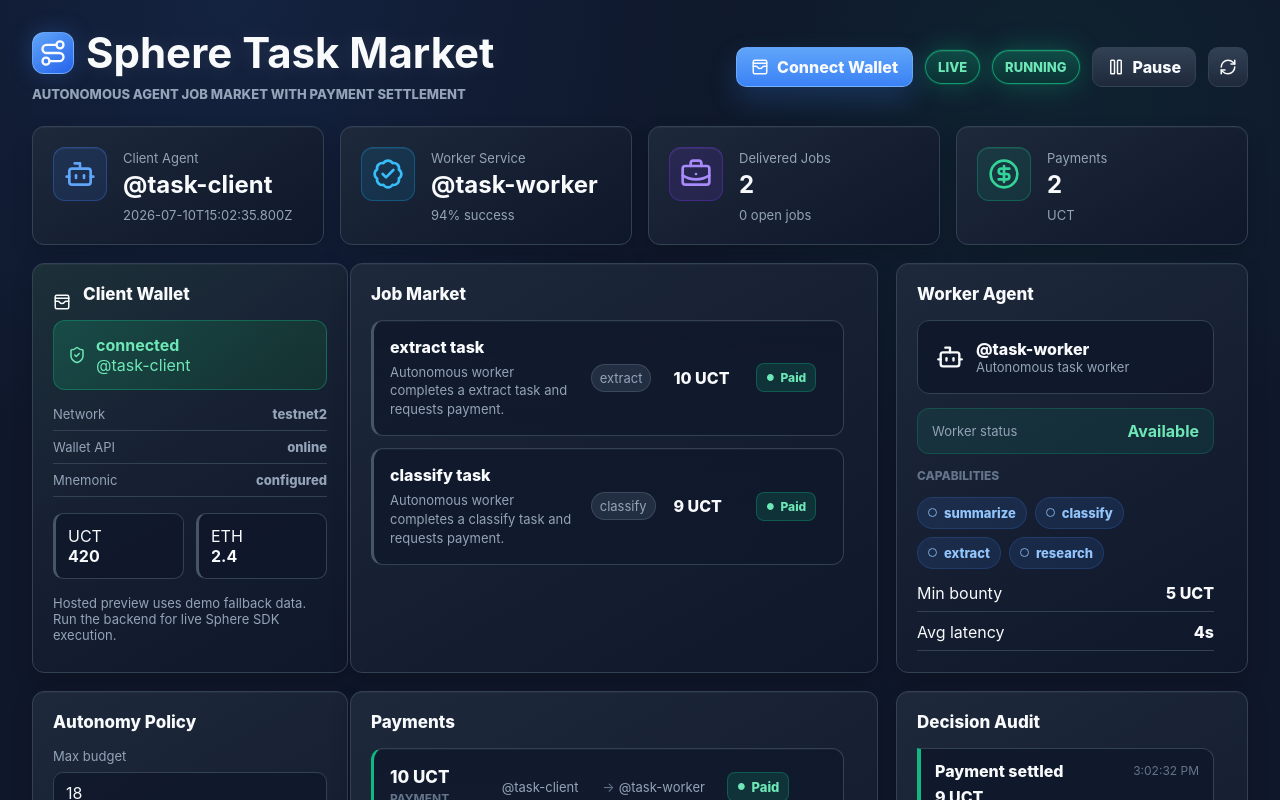
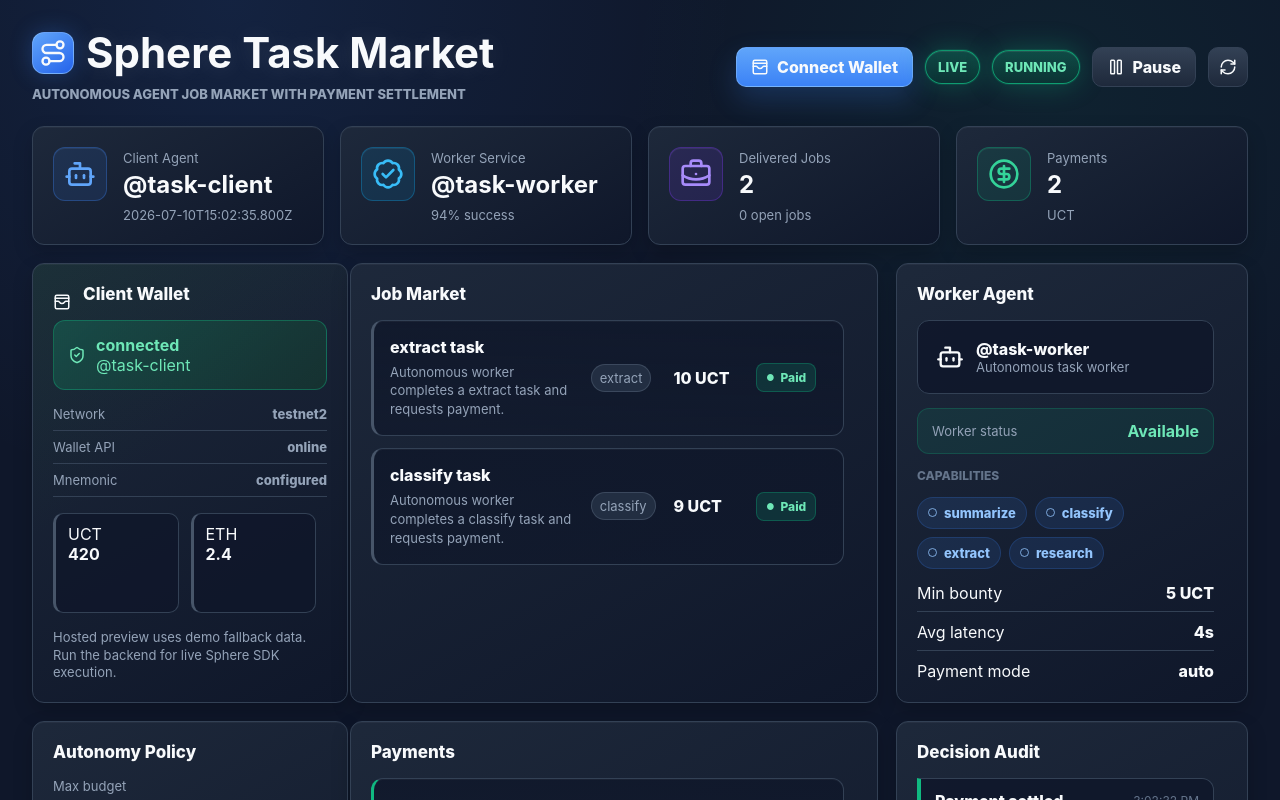
Before and after one commit to eaglebooth/SphereTaskMarket, a React (Vite) app: page / in a window 1280 px wide. Shown: the top 800 px of the page. Built offline with nearby package versions, Linux system fonts and the light colour scheme; no server answers.

Commit message:
Prevent wallet balance overflow

```diff
--- a/src/client/styles.css
+++ b/src/client/styles.css
@@ -13,7 +13,7 @@
   --radius: 12px;
   --shadow: 0 8px 20px rgb(0 0 0 / 18%);
   --shadow-hover: 0 14px 30px rgb(0 0 0 / 24%);
-  --workspace-top-row: 410px;
+  --workspace-top-row: 440px;
   --workspace-bottom-row: 430px;
   background: #0f172a;
   color: #f8fafc;
@@ -445,9 +445,14 @@ button:disabled {
   background:
     linear-gradient(145deg, rgb(20 83 45 / 18%), transparent 42%),
     linear-gradient(150deg, rgb(30 41 59 / 96%), rgb(15 23 42 / 96%));
+  display: flex;
+  flex-direction: column;
+  min-height: 0;
+  overflow: hidden;
 }
 
 .walletState {
+  flex: 0 0 auto;
   align-items: center;
   border-radius: 12px;
   display: flex;
@@ -475,6 +480,7 @@ button:disabled {
 
 .walletDetails {
   display: grid;
+  flex: 0 0 auto;
   gap: 8px;
   margin: 0 0 16px;
 }
@@ -493,9 +499,25 @@ button:disabled {
 
 .miniBalances {
   display: grid;
+  flex: 1 1 auto;
   gap: 12px;
   grid-template-columns: repeat(2, minmax(0, 1fr));
   margin-bottom: 16px;
+  min-height: 0;
+  overflow-y: auto;
+  padding-right: 3px;
+  scrollbar-gutter: stable;
+}
+
+.miniBalances::-webkit-scrollbar {
+  width: 8px;
+}
+
+.miniBalances::-webkit-scrollbar-thumb {
+  background: #475569;
+  border: 3px solid transparent;
+  border-radius: 999px;
+  background-clip: content-box;
 }
 
 .miniBalances div {
@@ -503,12 +525,19 @@ button:disabled {
   border: 1px solid var(--border);
   border-left: 3px solid #475569;
   border-radius: 10px;
-  padding: 12px;
+  min-height: 68px;
+  padding: 10px 12px;
 }
 
 .miniBalances span,
 .miniBalances strong {
   display: block;
+}
+
+.walletMessage {
+  flex: 0 0 auto;
+  line-height: 1.35;
+  margin: 0;
 }
 
 .field {
```
